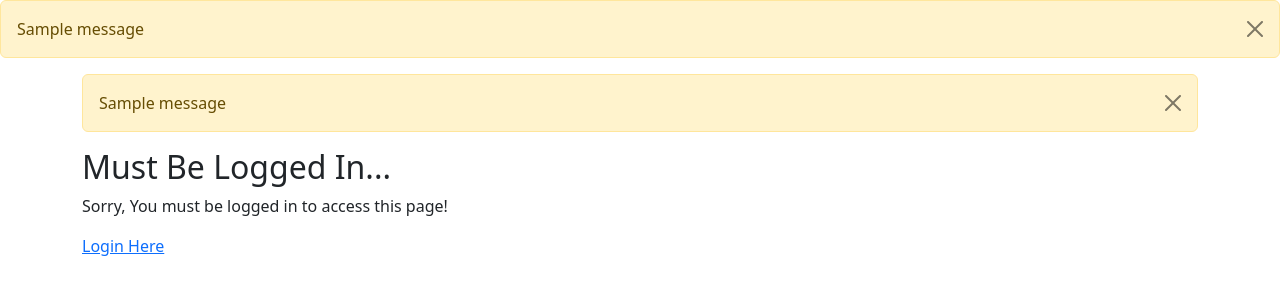
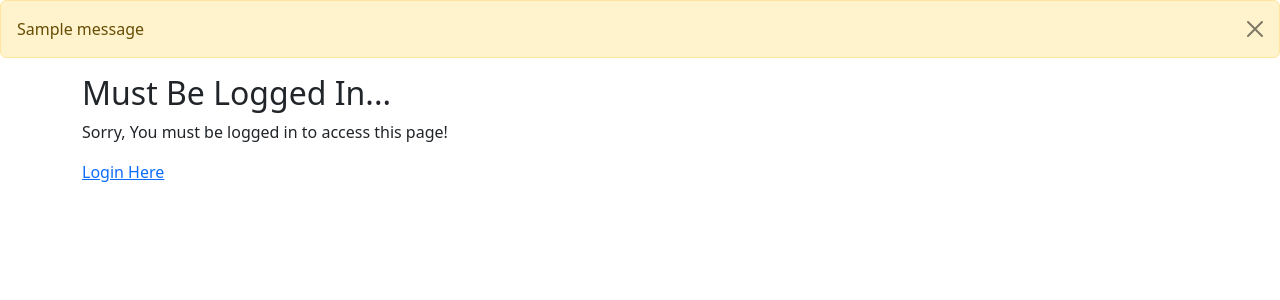
Before and after one commit to martintranthecoder/Noter, a Flask app: page /new_note_folder/1 in a window 1280 px wide. Shown: the top 300 px of the page. Run offline with Flask 3, Linux system fonts and the light colour scheme; tables that the repository leaves empty hold one stand-in row (values such as "Sample post"); one stand-in notice (Sample message) is shown; some libraries are stand-ins or nearby versions.

Commit message:
last update

```diff
--- a/app/forms.py
+++ b/app/forms.py
@@ -40,6 +40,7 @@
 class CreateFolderForm(FlaskForm):
     name = StringField('Folder Title:', validators=[DataRequired()])
     submit = SubmitField('Create')
+
 #Note Saving for Editing
 class SaveNoteForm(FlaskForm):
     name = StringField('Name', validators=[DataRequired()])
--- a/app/routes.py
+++ b/app/routes.py
@@ -162,7 +162,7 @@
                            length = len(Note.query.filter_by(user_id=current_user.id).all()),
                            folders = all_folders, length1 = length1, form = form)
 
-#view note function
+#edit note function
 @myapp.route('/edit/<int:note_id>', methods=['GET','POST'])
 def view_note(note_id):
     note = Note.query.filter_by(id=note_id).first()
--- a/app/templates/main_page.html
+++ b/app/templates/main_page.html
@@ -117,8 +117,8 @@
                           <td>{{folder.title}}</td>
                           <td>
 
-                            <a href="/folder_view/{{folder.id}}" type="button" class="btn btn-success btn-sm mx-2">View</button> <!--update the link-->
-                            <a href="/delete_folder/{{folder.id}}" type="button" class="btn btn-danger btn-sm mx-2">Delete</button> <!--update the link-->
+                            <a href="/folder_view/{{folder.id}}" type="button" class="btn btn-success btn-sm mx-2">View</button>
+                            <a href="/delete_folder/{{folder.id}}" type="button" class="btn btn-danger btn-sm mx-2">Delete</button>
                         </td>
                         </tr>
                         {% endfor %}
--- a/app/templates/new_note_folder.html
+++ b/app/templates/new_note_folder.html
@@ -1,12 +1,7 @@
 {% extends "base.html" %}
 
 {% block content %}
-{% for message in get_flashed_messages() %}
-	<div class="alert alert-warning alert-dismissible fade show" role="alert">
-	  {{ message }}
-	  <button type="button" class="btn-close" data-bs-dismiss="alert" aria-label="Close"></button>
-	</div>
-{% endfor %}
+
 
 {% if current_user.is_authenticated %}
 
```
Also changed, not shown: myapp.db.
